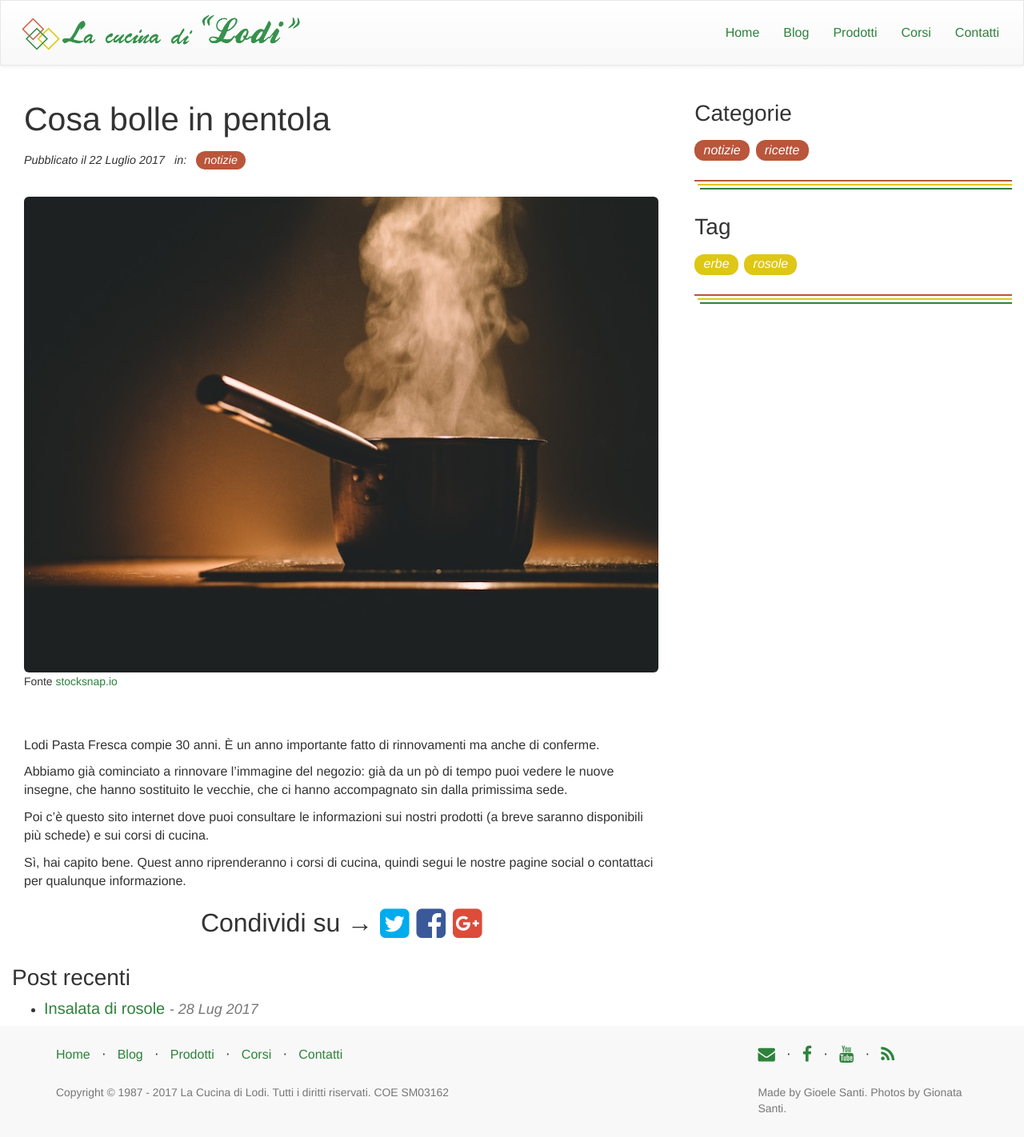
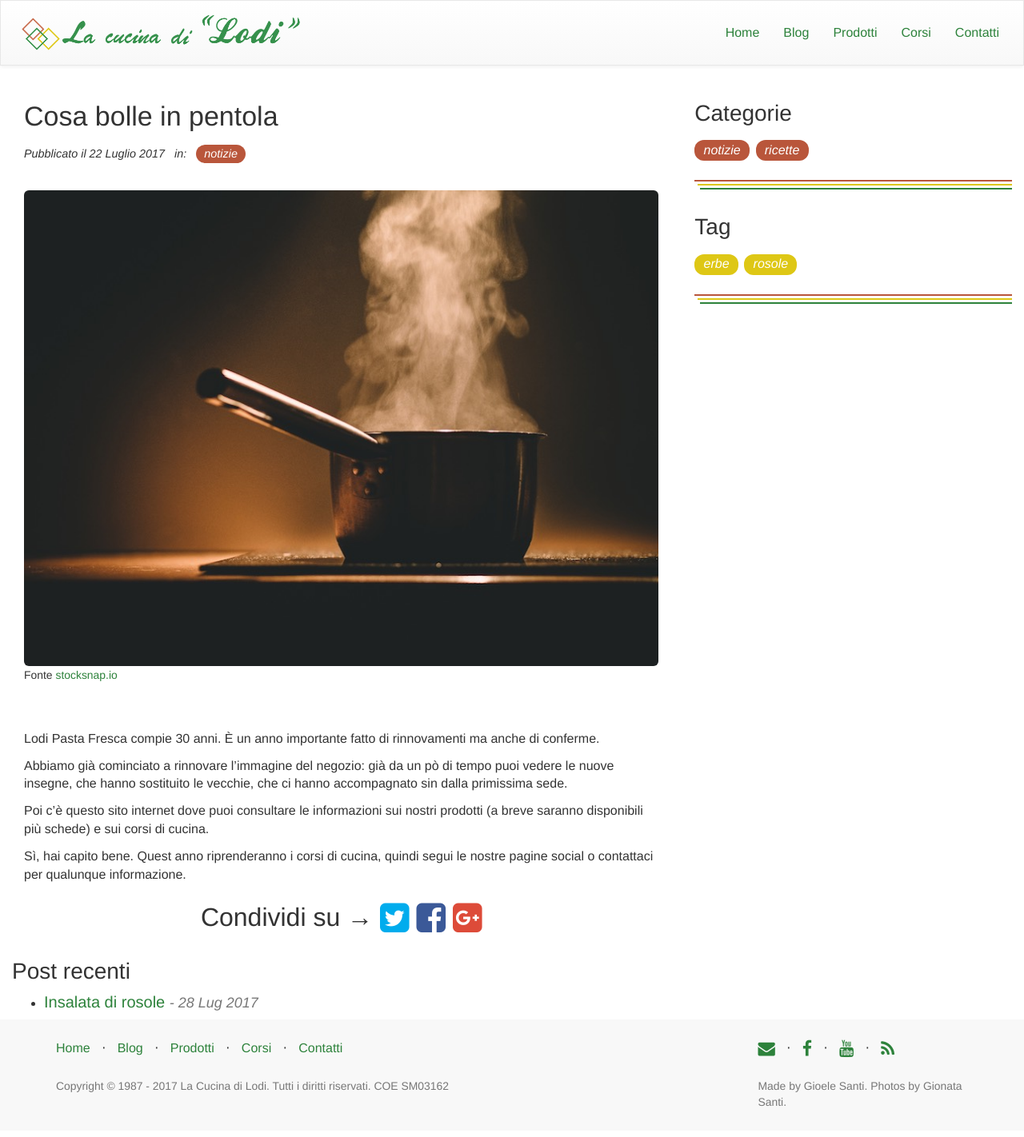
Before and after one commit to gioele-santi/cucina-di-lodi.github.io, a Jekyll site: the page built from _posts/2017-07-23-cosa-bolle-in-pentola.markdown, in a window 1280 px wide. Shown: the whole page at 80% size. Built offline with Jekyll 4.4.1, drawn with Linux system fonts in a browser that asks for light colours; nearby versions of some CDN libraries.

Commit message:
SEO fixes
Removed twitter card, when set in config, seo plugin will generate it.
Fixed navbar h1 to include alway page and site titles. Blog article page now uses h2 for post title (h1 is used in navbar)

```diff
--- a/_includes/head.html
+++ b/_includes/head.html
@@ -28,7 +28,7 @@
     <![endif]-->
     {% seo %}
 
-    {% include twitter_card.html %}
+    <meta property="og:image" content="{{ site.url }}{% if page.images[0] != null %}{{ page.images[0].url }}{% else %}/img/placeholder.jpg{% endif %}" />
 
     {% if site.google_analytics and jekyll.environment == 'development' %}
         {% include analytics.html %}
--- a/_includes/navbar.html
+++ b/_includes/navbar.html
@@ -11,7 +11,7 @@
         <a class="navbar-brand" href="{{ site.baseurl }}/" title="Home">
             <img class="img-responsive" src="{{site.title-img}}" alt="{{site.title}}">
             </a>
-            {% if page.title %}{% else %}<h1 class="hidden">{{site.title}}</h1>{% endif %}
+            <h1 class="hidden">{% if page.title %}{{page.title}} | {% endif %}{{site.title}}</h1>
 <!--      <a class="navbar-brand" href="#">{{ site.title }}</a>-->
     </div>
     <div class="collapse navbar-collapse" id="myNavbar">
--- a/_includes/twitter_card.html
+++ b/_includes/twitter_card.html
@@ -3,5 +3,3 @@
 <meta name="twitter:title" content="{% if page.title %}{{ page.title }}{% else %}{{ site.title }}{% endif %}" />
 <meta name="twitter:description" content="{% if page.excerpt %}{{ page.excerpt }}{% elsif page.description %}{{ page.description }}{% else %}{{ site.description }}{% endif %}" />
 <meta name="twitter:image" content="{{ site.url }}{% if page.images[0] != null %}{{ page.images[0].url }}{% else %}/img/placeholder.jpg{% endif %}" />
-
-<meta property="og:image" content="{{ site.url }}{% if page.images[0] != null %}{{ page.images[0].url }}{% else %}/img/placeholder.jpg{% endif %}" />
--- a/_layouts/post.html
+++ b/_layouts/post.html
@@ -3,7 +3,7 @@ layout: blog
 ---
 
 <div class="post">
-  <h1 class="post-title">{{ page.title }}</h1>
+  <h2 class="post-title">{{ page.title }}</h2>
 
     {% include post-descriptor.html %}
 
```
